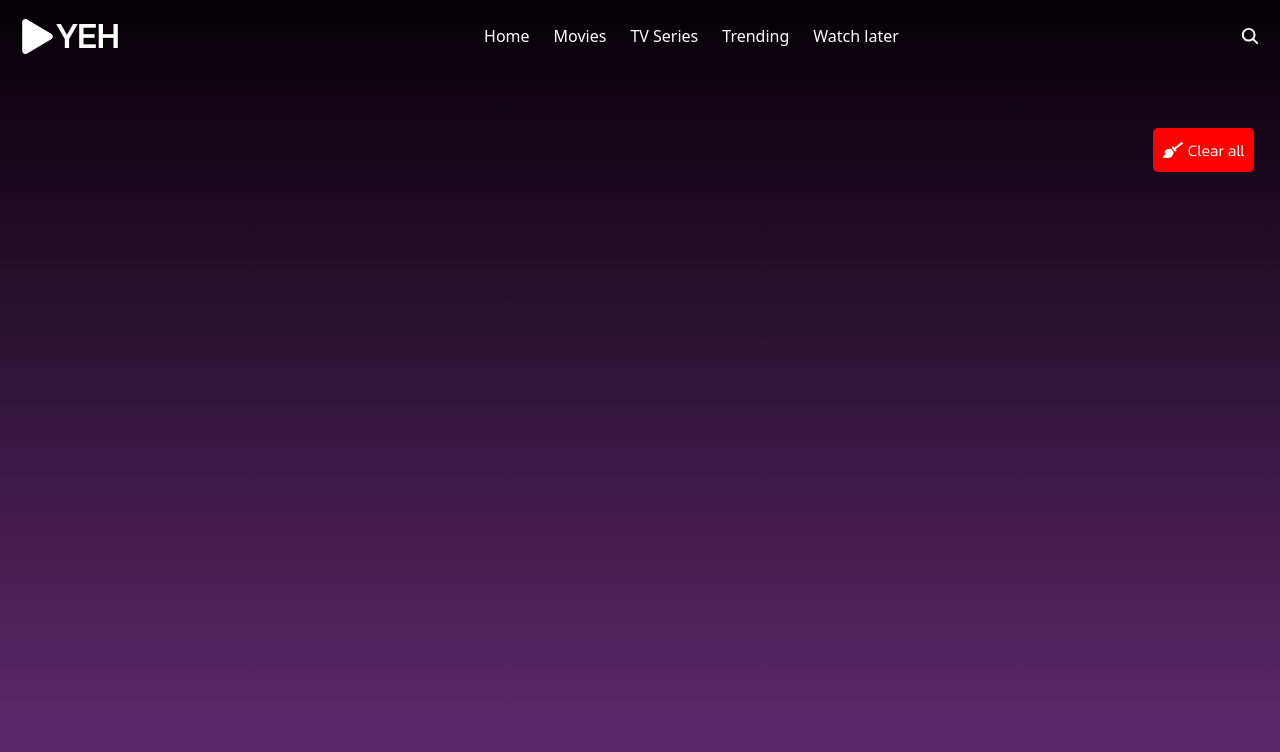
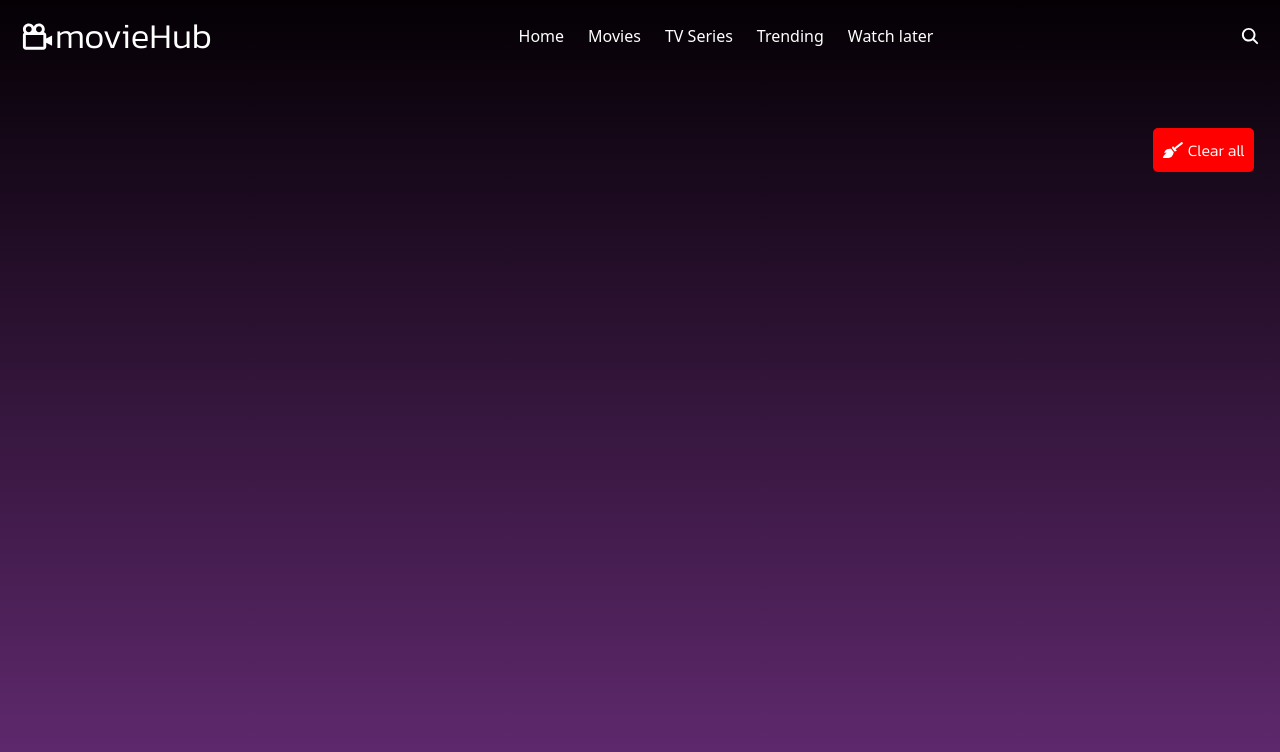
Before and after one commit to vedantnaik1008/Movie-hub, a React (Vite) app: page /watchlater in a window 1280 px wide. Shown: the top 752 px of the page. Built offline with nearby package versions, Linux system fonts and the light colour scheme.

Commit message:
added favicon&icon

```diff
--- a/index.html
+++ b/index.html
@@ -5,7 +5,7 @@
         <link
             rel="icon"
             type="image/png"
-            href="/public/png-transparent-play-icon-video-player-information-play-icon-miscellaneous-angle-text(1).png" />
+            href="/public/favicon-32x32.png" />
         <meta name="viewport" content="width=device-width, initial-scale=1.0" />
         <meta
             name="description"
--- a/src/components/Header.tsx
+++ b/src/components/Header.tsx
@@ -1,7 +1,7 @@
-import { FaPlay } from "react-icons/fa";
 import Navbar from "./Navbar"
 import { IoSearch } from "react-icons/io5";
 import { NavLink } from "react-router-dom";
+import { BiCameraMovie } from "react-icons/bi";
 
 const Header = () => {
 
@@ -9,8 +9,8 @@ const Header = () => {
     <>
         <div className="position">
           <div className="d-flex-header">
-            <div className=" text-uppercase header fw-bold">
-              <FaPlay className="fa fa-play"/><p>YEH &nbsp;&nbsp;</p>
+            <div className="header">
+              <BiCameraMovie className="fa fa-play"/><p>movieHub</p>
             </div>
             <Navbar />
             <div className="search-icon">
```
Also changed, not shown: public/favicon-32x32.png (added), public/png-transparent-play-icon-video-player-information-play-icon-miscellaneous-angle-text(1).png (deleted).
